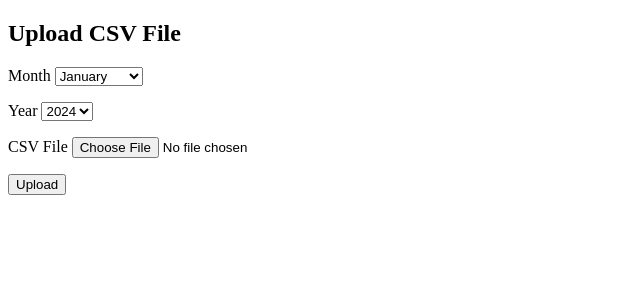
After one commit to luke-lite/St.-Louis-NIBRS-Crime-Database, a Flask app: page /upload_page in a window 1280 px wide. The commit adds this page. Shown: the top 300 px of the page, without its empty margins (0-640 px from the left). Run offline with Flask 3, Linux system fonts and the light colour scheme; some libraries are stand-ins or nearby versions.

Commit message:
refactor

```diff
--- /dev/null
+++ b/app/forms.py
@@ -0,0 +1,17 @@
+from flask_wtf import FlaskForm
+from flask_wtf.file import FileAllowed, FileRequired
+from wtforms import SelectField, SubmitField, FileField
+from wtforms.validators import InputRequired
+
+class UploadForm(FlaskForm):
+    month_choices = [('01', 'January'), ('02', 'February'), ('03', 'March'),
+                     ('04', 'April'), ('05', 'May'),('06', 'June'),
+                     ('07', 'July'), ('08', 'August'), ('09', 'September'),
+                     ('10', 'October'), ('11', 'November'), ('12', 'December')]
+
+    year_choices = [(str(year), str(year)) for year in range(2024, 2035)]
+
+    month = SelectField('Month', choices=month_choices, validators=[InputRequired()])
+    year = SelectField('Year', choices=year_choices, validators=[InputRequired()])
+    csv_file = FileField('CSV File', validators=[InputRequired(), FileAllowed(['csv'], '.csv only')])
+    submit = SubmitField('Upload')
--- /dev/null
+++ b/app/routes.py
@@ -0,0 +1,32 @@
+from app import app
+import os
+from flask import render_template, flash, request
+from werkzeug.utils import secure_filename
+from app.forms import UploadForm
+
+@app.route('/')
+@app.route('/index')
+def index():
+    return render_template('index.html')
+
+@app.route('/upload_page', methods=['GET', 'POST'])
+def upload_page():
+
+    form = UploadForm()
+    if form.validate_on_submit():
+        month = form.month.data
+        year = form.year.data
+        csv_file = form.csv_file.data
+        filename = f"Crime_{month}_{year}.csv"  # Construct the filename
+        upload_path = os.path.join('uploads', secure_filename(filename))
+
+        if os.path.exists(upload_path):
+            # If file with the same name already exists, prompt user for confirmation
+            return render_template('upload_page.html', form=form, filename=filename, overwrite=True)
+
+        # If file doesn't exist, or user confirms overwrite, save the file
+        csv_file.save(upload_path)
+        flash('File uploaded successfully!')
+        return "File uploaded successfully!"
+
+    return render_template('upload_page.html', form=form)
--- /dev/null
+++ b/app/templates/upload_page.html
@@ -0,0 +1,52 @@
+<!DOCTYPE html>
+<html>
+<head>
+    <meta charset="UTF-8">
+    <meta name="viewport" content="width=device-width, initial-scale=1.0">
+    <title>CSV Uploader</title>
+</head>
+<body>
+
+    {% if overwrite %}
+    <script>
+        if (confirm('A file with the name "{{ filename }}" already exists. Do you want to overwrite the existing file?')) {
+            document.getElementById('overwrite-confirm').value = 'true';
+            document.getElementById('upload-form').submit();
+        } else {
+            alert('Upload canceled.');
+        }
+    </script>
+    {% endif %}
+
+    <h2>Upload CSV File</h2>
+
+    <form id="upload-form" method="POST" enctype="multipart/form-data">
+        {{ form.csrf_token }}
+
+        <p>
+            {{ form.month.label }}
+            {{ form.month }}
+            {% for error in form.month.errors %}
+                <span style="color: red;">{{ error }}</span>
+            {% endfor %}
+        </p>
+        <p>
+            {{ form.year.label }}
+            {{ form.year }}
+            {% for error in form.year.errors %}
+                <span style="color: red;">{{ error }}</span>
+            {% endfor %}
+        </p>
+        <p>
+            {{ form.csv_file.label }}
+            {{ form.csv_file }}
+            {% for error in form.csv_file.errors %}
+                <span style="color: red;">{{ error }}</span>
+            {% endfor %}
+        </p>
+        <p>
+            {{ form.submit() }}
+        </p>
+    </form>
+</body>
+</html>
```
Also changed, not shown: app.py (deleted, +0 -69 lines), app/__init__.py (added, +11 -0 lines), app/models.py (added, +15 -0 lines), app/templates/index.html (renamed from templates/index.html, +2 -63 lines), config.py (+6 -34 lines), migrations/versions/a9ee66fc37ce_upload_info_table.py (added, +47 -0 lines), migrations/versions/df6246fb08ea_initial_migration.py (deleted, +0 -34 lines), models.py (deleted, +0 -24 lines), server.py (added, +8 -0 lines), server.db (added), uploads/Crime_01_2024.csv, 3 other files.
